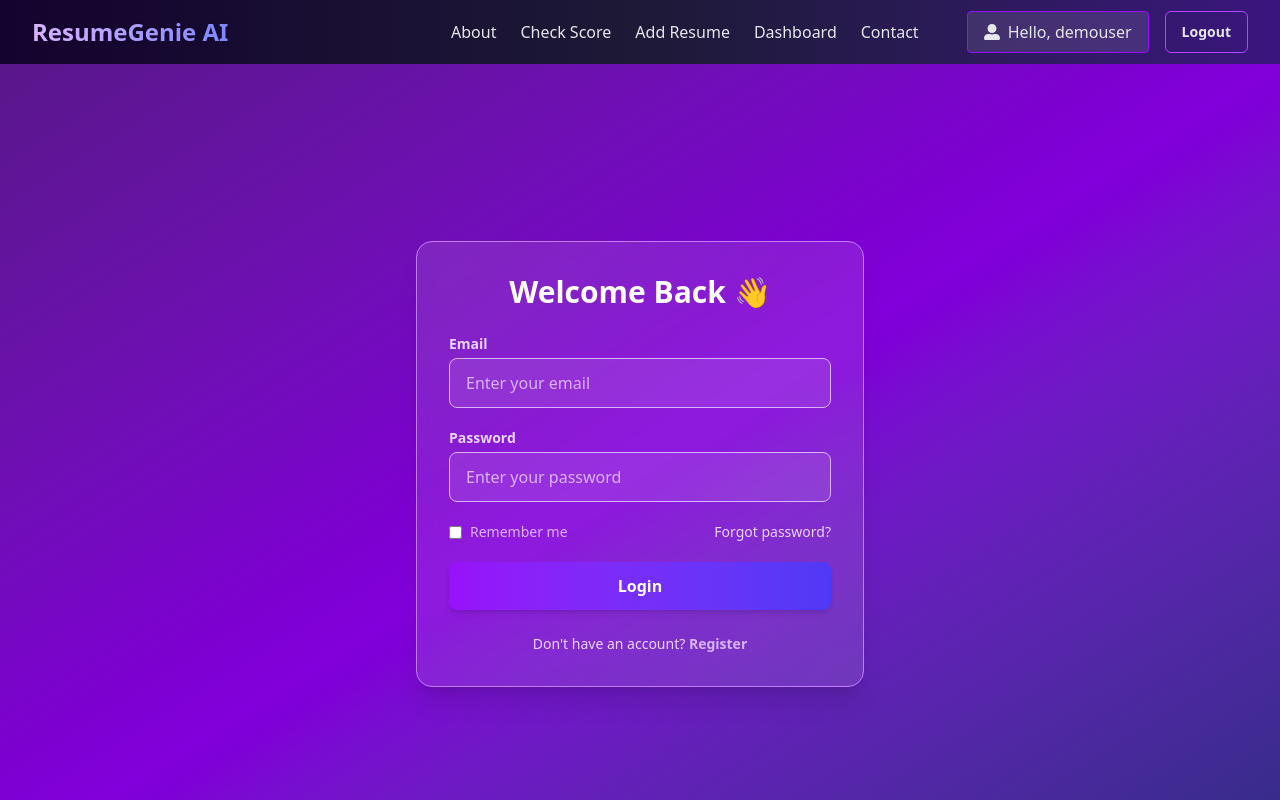
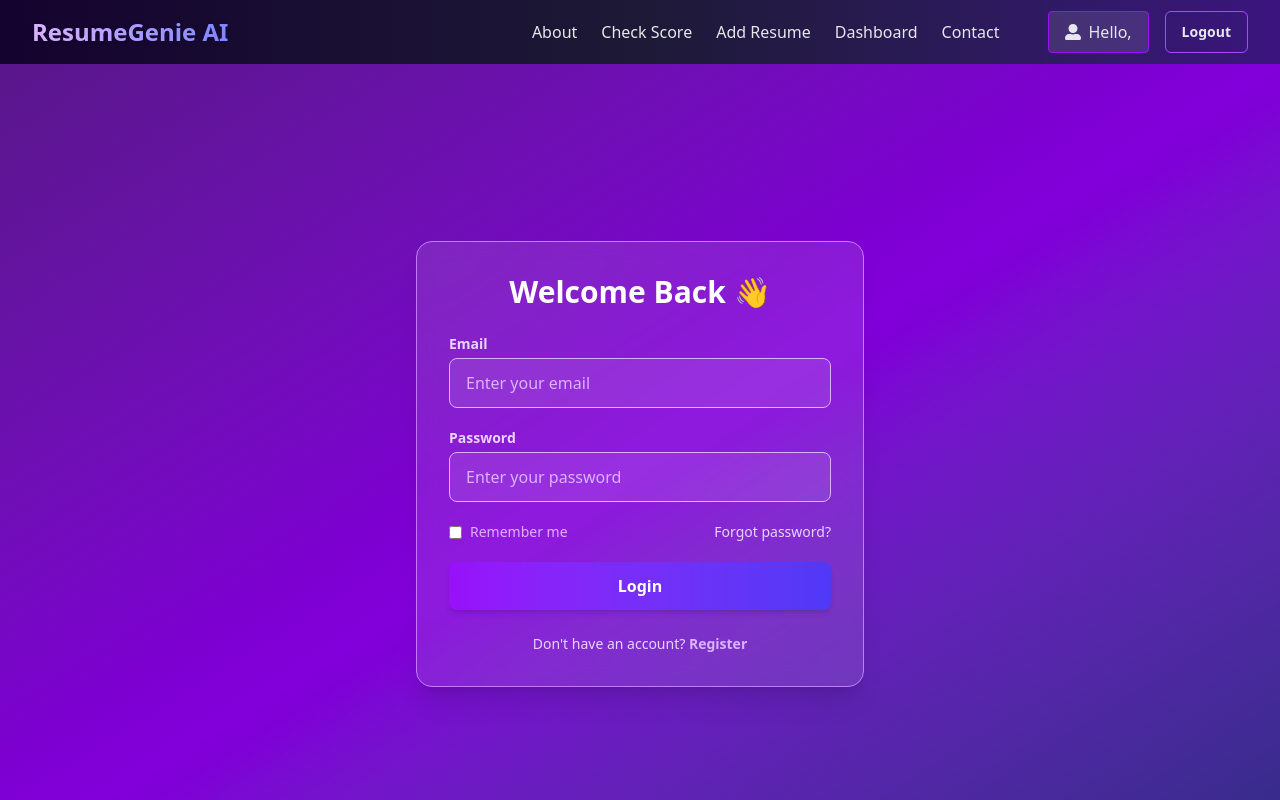
Before and after one commit to SahilMansuri07/Ai_Resume_Maker, a React (Vite) app in the folder frontend/: page /login in a window 1280 px wide. Shown: the top 800 px of the page. Built offline with nearby package versions, Linux system fonts and the light colour scheme; sample sign-in values are in the browser's storage.

Commit message:
thired commit

```diff
--- a/frontend/package.json
+++ b/frontend/package.json
@@ -18,6 +18,7 @@
     "react-dom": "^19.1.0",
     "react-icons": "^5.5.0",
     "react-router-dom": "^7.6.1",
+    "react-to-pdf": "^2.0.1",
     "tailwindcss": "^4.1.7"
   },
   "devDependencies": {
--- a/frontend/src/App.jsx
+++ b/frontend/src/App.jsx
@@ -1,5 +1,6 @@
+// App.jsx
 import { useState, useEffect } from 'react';
-import { BrowserRouter, Route, Routes } from 'react-router-dom';
+import { Route, Routes, useNavigate } from 'react-router-dom';
 import Header from './components/Header';
 import Footer from './components/Footer';
 import Hero from './pages/Hero';
@@ -11,29 +12,30 @@ import Contact from './pages/Contact';
 import Dashboard from './pages/Dashboard';
 import ProtectedRoutes from './auth/ProtectedRoutes';
 import About from './pages/About';
-import EditResume from './pages/EditResume'
+import EditResume from './pages/EditResume';
 import Blog from './pages/Blog';
-// On mount, try to get user from token/localStorage (you can decode token or fetch user)
 
 export default function App() {
-  const [user, setUser] = useState(null);
-
+  const [user, setUser] = useState(null);// loading state added
+  const navigate = useNavigate();
     useEffect(() => {
       const token = localStorage.getItem('token');
-    if (token) {
-      // For demo, just set user as logged in, you can decode token for username
-      // or fetch user profile from API here
-      setUser({ username : "demouser"});
+      if (!token) {
+        navigate('/login');
+      } else {
+        const decoded = JSON.parse(atob(token.split('.')[1]));
+        setUser(decoded.sub);  // Use `sub` (email) as the username
       }
-  }, []);
+    }, [navigate]);
 
   const handleLogout = () => {
     localStorage.removeItem('token');
     setUser(null);
+    navigate('/login');
   };
 
   return (
-    <BrowserRouter>
+    <>
       <Header user={user} handleLogout={handleLogout} />
       <Routes>
         {/* Public routes */}
@@ -41,10 +43,7 @@ export default function App() {
         <Route path="/contact" element={<Contact />} />
         <Route path="/register" element={<Register />} />
         <Route path="/blog" element={<Blog />} />
-        <Route
-          path="/login"
-          element={<Login setUser={setUser} />}
-        />
+        <Route path="/login" element={<Login setUser={setUser} />} />
         <Route path="/about" element={<About />} />
 
         {/* Protected routes */}
@@ -78,7 +77,8 @@ export default function App() {
             <ProtectedRoutes user={user}>
               <EditResume />
             </ProtectedRoutes>
-          } />
+          }
+        />
         <Route
           path="/dashboard/resumes"
           element={
@@ -89,6 +89,6 @@ export default function App() {
         />
       </Routes>
       <Footer />
-    </BrowserRouter>
+    </>
   );
 }
--- a/frontend/src/auth/Login.jsx
+++ b/frontend/src/auth/Login.jsx
@@ -43,6 +43,7 @@ export default function Login({ setUser }) {
 
         // Example: set user from email before @ as username (you can customize)
         const username = form.email.split('@')[0];
+
         setUser({ username });
 
         navigate('/'); // Redirect to home or dashboard as you want
--- a/frontend/src/main.jsx
+++ b/frontend/src/main.jsx
@@ -1,11 +1,14 @@
-import { StrictMode } from 'react'
-import { createRoot } from 'react-dom/client'
+// main.jsx
 import './index.css'
-import App from './App.jsx'
+import React from 'react';
+import ReactDOM from 'react-dom/client';
+import { BrowserRouter } from 'react-router-dom';
+import App from './App';
 
-
-createRoot(document.getElementById('root')).render(
-  <StrictMode>
-    <App/>
-  </StrictMode>,
-)
+ReactDOM.createRoot(document.getElementById('root')).render(
+  <React.StrictMode>
+    <BrowserRouter>
+      <App />
+    </BrowserRouter>
+  </React.StrictMode>
+);
```
Also changed, not shown: 1 other file (tests, documents, lock files or other folders). Lines whose indentation alone changed are shown as unchanged.
